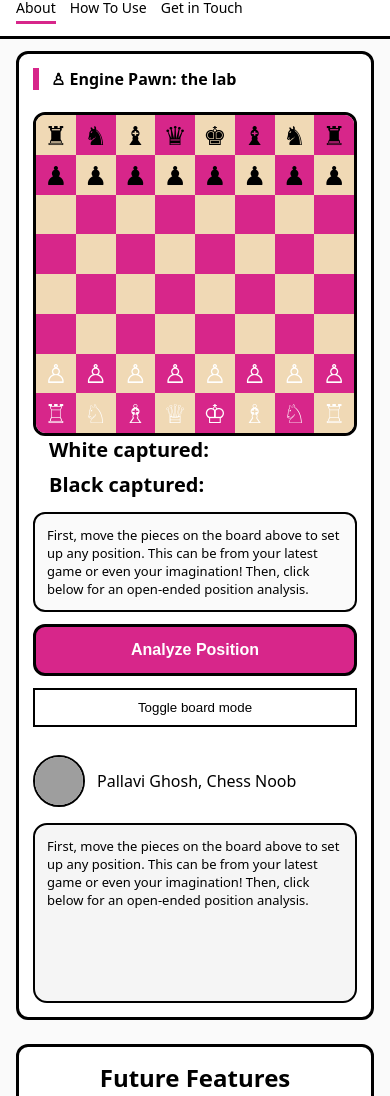
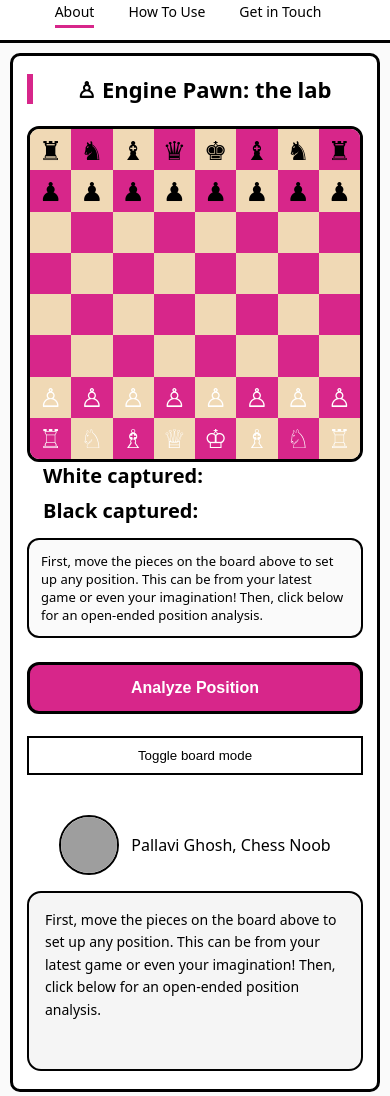
Before and after one commit to Pallavighxsh/engine-pawn, a website: page index.html in a window 390 px wide. Shown: the part 46-1142 px from the top of the page. Drawn offline with Linux system fonts and the light colour scheme; grey boxes are pictures that could not be loaded.

Commit message:
Add modal styles and responsive design

```diff
--- a/style.css
+++ b/style.css
@@ -395,3 +395,166 @@ max-width:440px;
 font-size:clamp(24px,5vw,34px);
 }
 }
+
+.modal {
+  position: fixed;
+  inset: 0;
+  z-index: 9999;
+}
+
+.modal.hidden {
+  display: none;
+}
+
+.modal-overlay {
+  position: absolute;
+  inset: 0;
+  background: rgba(0,0,0,0.6);
+}
+
+.modal-content {
+  position: relative;
+  width: 520px;
+  max-width: 90%;
+  margin: 8vh auto;
+  background: white;
+  padding: 30px;
+  border-radius: 12px;
+}
+
+/* =====================================
+TABLET (≤ 1000px)
+Stack board + analysis
+===================================== */
+@media (max-width: 1000px) {
+
+  .two-col {
+    display: flex;
+    flex-direction: column;
+    gap: 40px;
+  }
+
+  .board-wrap {
+    max-width: 520px;
+    margin: 0 auto;
+  }
+
+  .analysis-col {
+    max-width: 620px;
+    margin: 0 auto;
+  }
+
+  .section-title {
+    text-align: center;
+  }
+}
+
+
+/* =====================================
+SMALL TABLET (≤ 768px)
+Tighten spacing
+===================================== */
+@media (max-width: 768px) {
+
+  .site-header {
+    flex-direction: column;
+    gap: 12px;
+    text-align: center;
+  }
+
+  .menu {
+    display: flex;
+    gap: 20px;
+    justify-content: center;
+    flex-wrap: wrap;
+  }
+
+  .card {
+    padding: 24px 18px;
+  }
+
+  .analysis-bubble {
+    font-size: 15px;
+    line-height: 1.6;
+  }
+
+  .avatar {
+    width: 60px;
+    height: 60px;
+  }
+}
+
+
+/* =====================================
+PHONE (≤ 520px)
+Board fills screen
+===================================== */
+@media (max-width: 520px) {
+
+  .page {
+    padding: 10px;
+  }
+
+  .card {
+    padding: 18px 14px;
+    border-radius: 10px;
+  }
+
+  .section-title {
+    font-size: 22px;
+  }
+
+  .logo {
+    font-size: 18px;
+  }
+
+  .board-wrap {
+    width: 100%;
+  }
+
+  #board {
+    width: 100% !important;
+    height: auto !important;
+  }
+
+  .analyze-btn {
+    width: 100%;
+    margin-top: 12px;
+  }
+
+  .toggle {
+    width: 100%;
+    margin-top: 10px;
+  }
+
+  .analyst-card {
+    justify-content: center;
+    text-align: center;
+  }
+
+  .analysis-bubble {
+    font-size: 14px;
+    padding: 16px;
+  }
+}
+
+
+/* =====================================
+MODAL RESPONSIVE
+===================================== */
+@media (max-width: 600px) {
+
+  .modal-content {
+    width: 92%;
+    margin: 12vh auto;
+    padding: 22px 18px;
+  }
+
+  .modal h2 {
+    font-size: 20px;
+  }
+
+  .close-btn {
+    font-size: 20px;
+  }
+}
```
